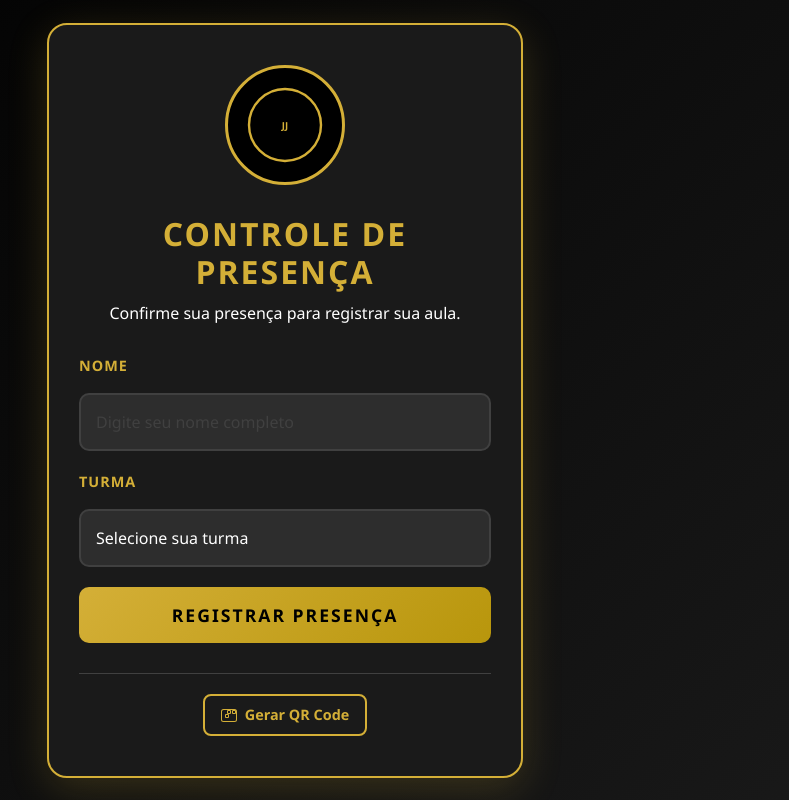
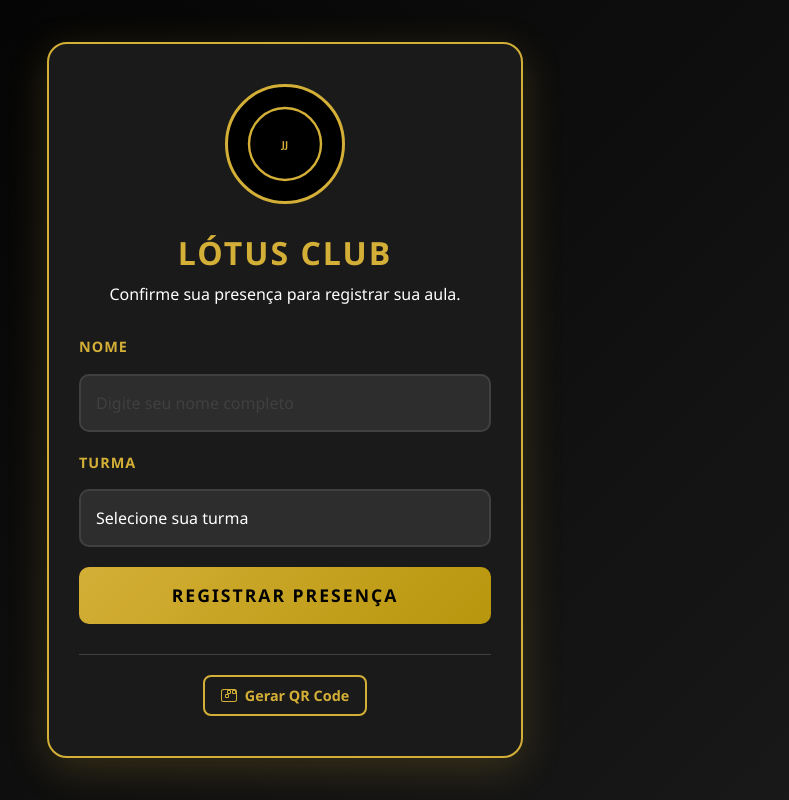
Before and after one commit to guilherme-kunsch/jiu-jitsu-presence, a plain HTML site: page index.html in a window 1280 px wide. Shown: the whole page, without its empty margins (355-1144 px from the left). Drawn offline with nearby package versions, Linux system fonts and the light colour scheme.

Commit message:
nome da academia

```diff
--- a/index.html
+++ b/index.html
@@ -21,7 +21,7 @@
             </div>
 
             <!-- Título -->
-            <h1 class="main-title">Controle de Presença</h1>
+            <h1 class="main-title">Lótus Club</h1>
             <p class="subtitle">Confirme sua presença para registrar sua aula.</p>
 
             <!-- Formulário -->
```
